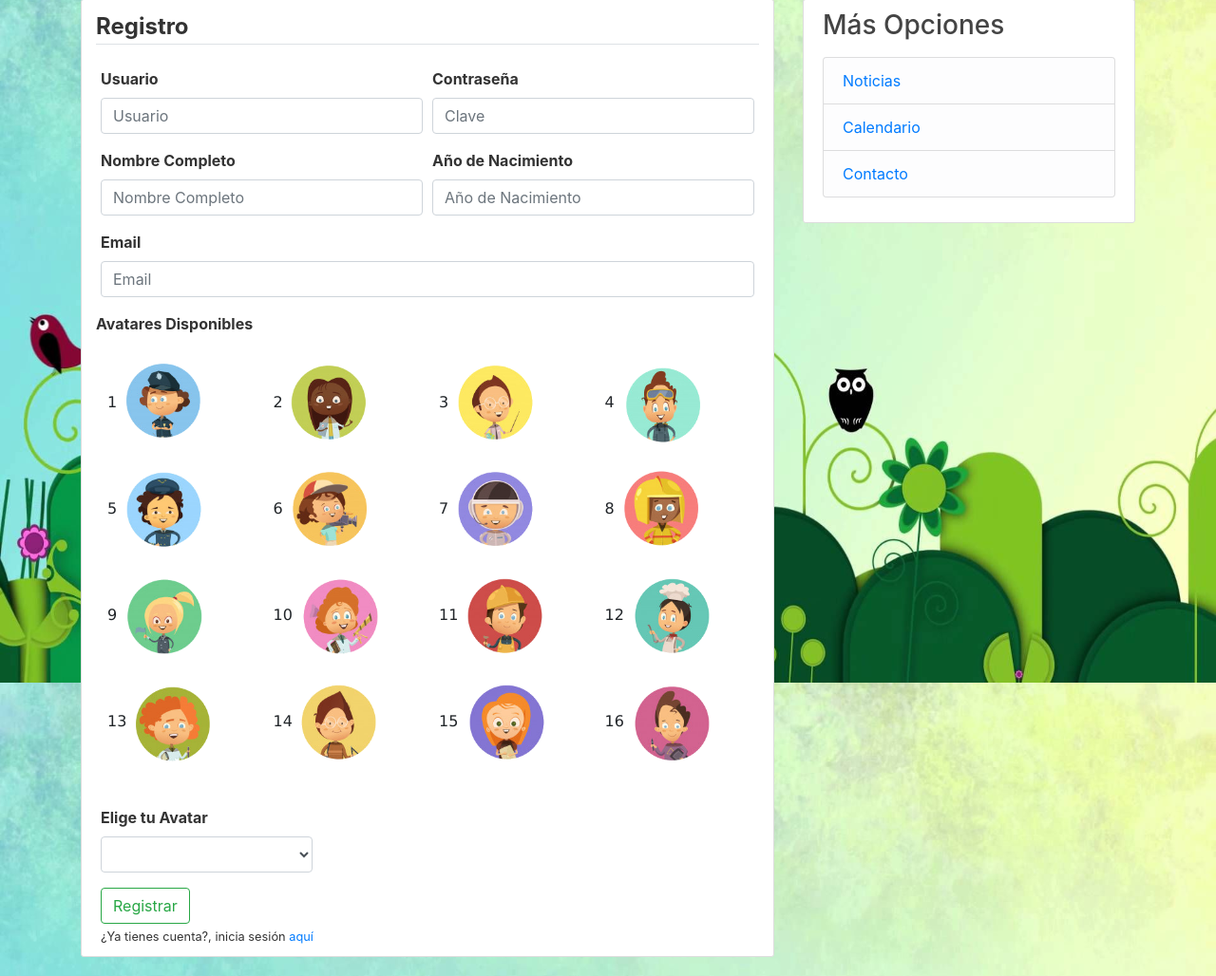
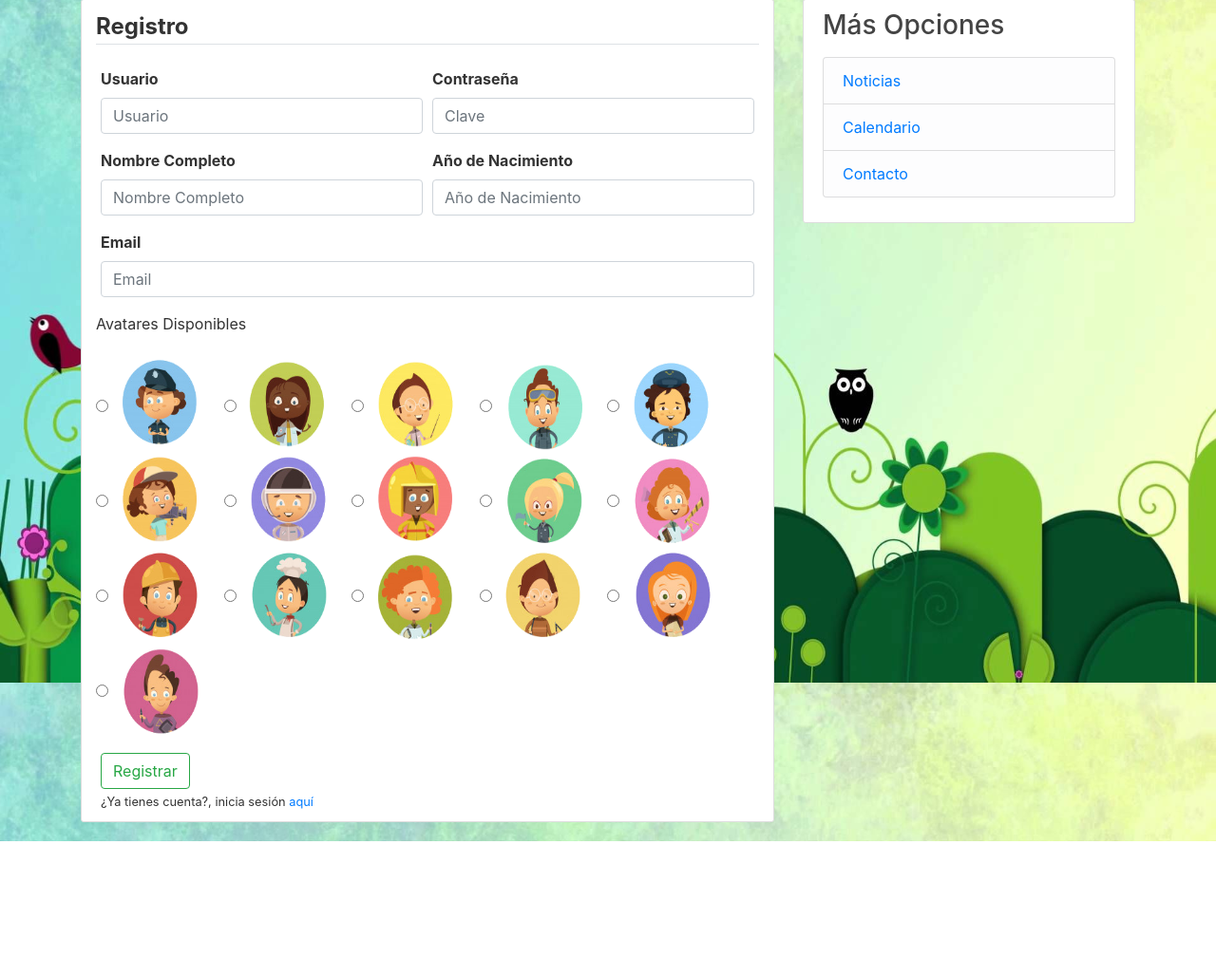
Before and after one commit to xab1t0/tfg, a Flask app: page /register_a in a window 1280 px wide. Shown: the part 81-1109 px from the top of the page at 95% size. After the commit the page ends 967 px from the top, so only its background shows below. Run offline with Flask 2, Linux system fonts and the light colour scheme; some libraries are stand-ins or nearby versions.

Commit message:
update avatars

```diff
--- a/musicgames/templates/alumn/avatares.html
+++ b/musicgames/templates/alumn/avatares.html
@@ -1,53 +1,103 @@
-<div class="form-group">
-  <p><b>Avatares Disponibles</b></p>
-  <div class="table-responsive-sm">
-    <table class="table table-borderless">
-      <tr align="center">
-        <td>1<img src="{{ url_for('static', filename='img/avatar/1.png') }}" width="100" height="100" class="img-fluid" alt="Responsive image"></td>
-        <td>2<img src="{{ url_for('static', filename='img/avatar/2.png') }}" width="100" height="100" class="img-fluid" alt="Responsive image"></td>
-        <td>3<img src="{{ url_for('static', filename='img/avatar/3.png') }}" width="100" height="100" class="img-fluid" alt="Responsive image"></td>
-        <td>4<img src="{{ url_for('static', filename='img/avatar/4.png') }}" width="100" height="100" class="img-fluid" alt="Responsive image"></td>
-      </tr>
-      <tr align="center">
-        <td>5<img src="{{ url_for('static', filename='img/avatar/5.png') }}" width="100" height="100" class="img-fluid" alt="Responsive image"></td>
-        <td>6<img src="{{ url_for('static', filename='img/avatar/6.png') }}" width="100" height="100" class="img-fluid" alt="Responsive image"></td>
-        <td>7<img src="{{ url_for('static', filename='img/avatar/7.png') }}" width="100" height="100" class="img-fluid" alt="Responsive image"></td>
-        <td>8<img src="{{ url_for('static', filename='img/avatar/8.png') }}" width="100" height="100" class="img-fluid" alt="Responsive image"></td>
-      </tr>
-      <tr align="center">
-        <td>9<img src="{{ url_for('static', filename='img/avatar/9.png') }}" width="100" height="100" class="img-fluid" alt="Responsive image"></td>
-        <td>10<img src="{{ url_for('static', filename='img/avatar/10.png') }}" width="100" height="100" class="img-fluid" alt="Responsive image"></td>
-        <td>11<img src="{{ url_for('static', filename='img/avatar/11.png') }}" width="100" height="100" class="img-fluid" alt="Responsive image"></td>
-        <td>12<img src="{{ url_for('static', filename='img/avatar/12.png') }}" width="100" height="100" class="img-fluid" alt="Responsive image"></td>
-      </tr>
-      <tr align="center">
-        <td>13<img src="{{ url_for('static', filename='img/avatar/13.png') }}" width="100" height="100" class="img-fluid" alt="Responsive image"></td>
-        <td>14<img src="{{ url_for('static', filename='img/avatar/14.png') }}" width="100" height="100" class="img-fluid" alt="Responsive image"></td>
-        <td>15<img src="{{ url_for('static', filename='img/avatar/15.png') }}" width="100" height="100" class="img-fluid" alt="Responsive image"></td>
-        <td>16<img src="{{ url_for('static', filename='img/avatar/16.png') }}" width="100" height="100" class="img-fluid" alt="Responsive image"></td>
-      </tr>
-    </table>
+<fieldset class="form-group">
+  <div class="row">
+    <legend class="col-form-label col-sm-12 pt-0">Avatares Disponibles</legend><br><br>
+    <div class="col-sm-12">
+      <div class="form-check form-check-inline">
+        <input class="form-check-input" type="radio" name="avatar" id="avatar1" value="1">
+        <label class="form-check-label" for="avatar1">
+          <img src="{{ url_for('static', filename='img/avatar/1.png') }}" width="100" height="100">
+        </label>
+      </div>
+      <div class="form-check form-check-inline">
+        <input class="form-check-input" type="radio" name="avatar" id="avatar2" value="2">
+        <label class="form-check-label" for="avatar2">
+          <img src="{{ url_for('static', filename='img/avatar/2.png') }}" width="100" height="100">
+        </label>
+      </div>
+      <div class="form-check form-check-inline">
+        <input class="form-check-input" type="radio" name="avatar" id="avatar3" value="3">
+        <label class="form-check-label" for="avatar3">
+          <img src="{{ url_for('static', filename='img/avatar/3.png') }}" width="100" height="100">
+        </label>
+      </div>
+      <div class="form-check form-check-inline">
+        <input class="form-check-input" type="radio" name="avatar" id="avatar4" value="4">
+        <label class="form-check-label" for="avatar4">
+          <img src="{{ url_for('static', filename='img/avatar/4.png') }}" width="100" height="100">
+        </label>
+      </div>
+      <div class="form-check form-check-inline">
+        <input class="form-check-input" type="radio" name="avatar" id="avatar5" value="5">
+        <label class="form-check-label" for="avatar5">
+          <img src="{{ url_for('static', filename='img/avatar/5.png') }}" width="100" height="100">
+        </label>
+      </div>
+      <div class="form-check form-check-inline">
+        <input class="form-check-input" type="radio" name="avatar" id="avatar6" value="6">
+        <label class="form-check-label" for="avatar6">
+          <img src="{{ url_for('static', filename='img/avatar/6.png') }}" width="100" height="100">
+        </label>
+      </div>
+      <div class="form-check form-check-inline">
+        <input class="form-check-input" type="radio" name="avatar" id="avatar7" value="7">
+        <label class="form-check-label" for="avatar7">
+          <img src="{{ url_for('static', filename='img/avatar/7.png') }}" width="100" height="100">
+        </label>
+      </div>
+      <div class="form-check form-check-inline">
+        <input class="form-check-input" type="radio" name="avatar" id="avatar8" value="8">
+        <label class="form-check-label" for="avatar8">
+          <img src="{{ url_for('static', filename='img/avatar/8.png') }}" width="100" height="100">
+        </label>
+      </div>
+      <div class="form-check form-check-inline">
+        <input class="form-check-input" type="radio" name="avatar" id="avatar9" value="9">
+        <label class="form-check-label" for="avatar9">
+          <img src="{{ url_for('static', filename='img/avatar/9.png') }}" width="100" height="100">
+        </label>
+      </div>
+      <div class="form-check form-check-inline">
+        <input class="form-check-input" type="radio" name="avatar" id="avatar10" value="10">
+        <label class="form-check-label" for="avatar10">
+          <img src="{{ url_for('static', filename='img/avatar/10.png') }}" width="100" height="100">
+        </label>
+      </div>
+      <div class="form-check form-check-inline">
+        <input class="form-check-input" type="radio" name="avatar" id="avatar11" value="11">
+        <label class="form-check-label" for="avatar11">
+          <img src="{{ url_for('static', filename='img/avatar/11.png') }}" width="100" height="100">
+        </label>
+      </div>
+      <div class="form-check form-check-inline">
+        <input class="form-check-input" type="radio" name="avatar" id="avatar12" value="12">
+        <label class="form-check-label" for="avatar12">
+          <img src="{{ url_for('static', filename='img/avatar/12.png') }}" width="100" height="100">
+        </label>
+      </div>
+      <div class="form-check form-check-inline">
+        <input class="form-check-input" type="radio" name="avatar" id="avatar13" value="13">
+        <label class="form-check-label" for="avatar13">
+          <img src="{{ url_for('static', filename='img/avatar/13.png') }}" width="100" height="100">
+        </label>
+      </div>
+      <div class="form-check form-check-inline">
+        <input class="form-check-input" type="radio" name="avatar" id="avatar14" value="14">
+        <label class="form-check-label" for="avatar14">
+          <img src="{{ url_for('static', filename='img/avatar/14.png') }}" width="100" height="100">
+        </label>
+      </div>
+      <div class="form-check form-check-inline">
+        <input class="form-check-input" type="radio" name="avatar" id="avatar15" value="15">
+        <label class="form-check-label" for="avatar15">
+          <img src="{{ url_for('static', filename='img/avatar/15.png') }}" width="100" height="100">
+        </label>
+      </div>
+      <div class="form-check form-check-inline">
+        <input class="form-check-input" type="radio" name="avatar" id="avatar16" value="16">
+        <label class="form-check-label" for="avatar16">
+          <img src="{{ url_for('static', filename='img/avatar/16.png') }}" width="100" height="100">
+        </label>
+      </div>
+    </div>
   </div>
-</div>
-<div class="form-group col-md-4">
-  <label for="avatar"><b>Elige tu Avatar</b></label>
-  <select class="form-control" name="avatar" id="avatar">
-    <option></option>
-    <option>1</option>
-    <option>2</option>
-    <option>3</option>
-    <option>4</option>
-    <option>5</option>
-    <option>6</option>
-    <option>7</option>
-    <option>8</option>
-    <option>9</option>
-    <option>10</option>
-    <option>11</option>
-    <option>12</option>
-    <option>13</option>
-    <option>14</option>
-    <option>15</option>
-    <option>16</option>
-  </select>
-</div>
+</fieldset>
```
